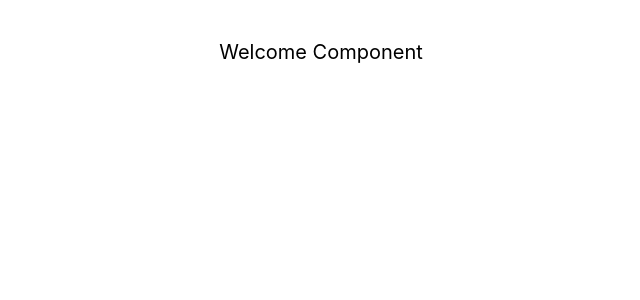
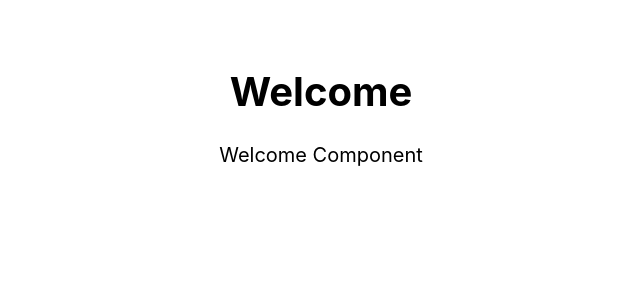
Before and after one commit to cristimanolache28/frontend-project, a React (Create React App) app: page / in a window 1280 px wide. Both pictures are taken after a click on the button "Login". Shown: the top 300 px of the page, without its empty margins (319-959 px from the left). Built offline with nearby package versions, Linux system fonts and the light colour scheme.

Commit message:
add error component

```diff
--- a/src/components/todo/TodoApp.jsx
+++ b/src/components/todo/TodoApp.jsx
@@ -11,6 +11,7 @@ export default  function TodoApp() {
                 <Route path='' element={<LoginComponent/>}></Route>
                     <Route path='/login' element={<LoginComponent/>}></Route>
                     <Route path='/welcome' element={<WelcomeComponent/>}></Route>
+                    <Route path='*' element={<ErrorComponent/>}></Route>
                 </Routes>
             </BrowserRouter>
         </div>
@@ -65,6 +66,7 @@ function LoginComponent() {
 
     return (
         <div className="Login">
+            <h1>Time to Login!</h1>
             {showSuccessMessage && <div className="successMessage">Authenticated Successfully</div>}
             {showErrorMessage && <div className="errorMessage">Authentication Failed. Please check your credentials.</div>}
             <div className="LoginForm">
@@ -87,6 +89,22 @@ function LoginComponent() {
 
 function WelcomeComponent() {
     return (
-        <div className="Welcome">Welcome Component</div>
+        <div>
+            <h1>Welcome</h1>
+            <div className='Welcome'>
+                Welcome Component
+            </div>
+        </div>
     )
 }
+
+function ErrorComponent() {
+    return (
+        <div className="ErrorComponent">
+            <h1>We are woking very hard!</h1>
+            <div>
+                Apologies for the 404. reach out to out team at ABC-DEF-GHIJ.
+            </div>
+        </div>
+    )
+}
```
